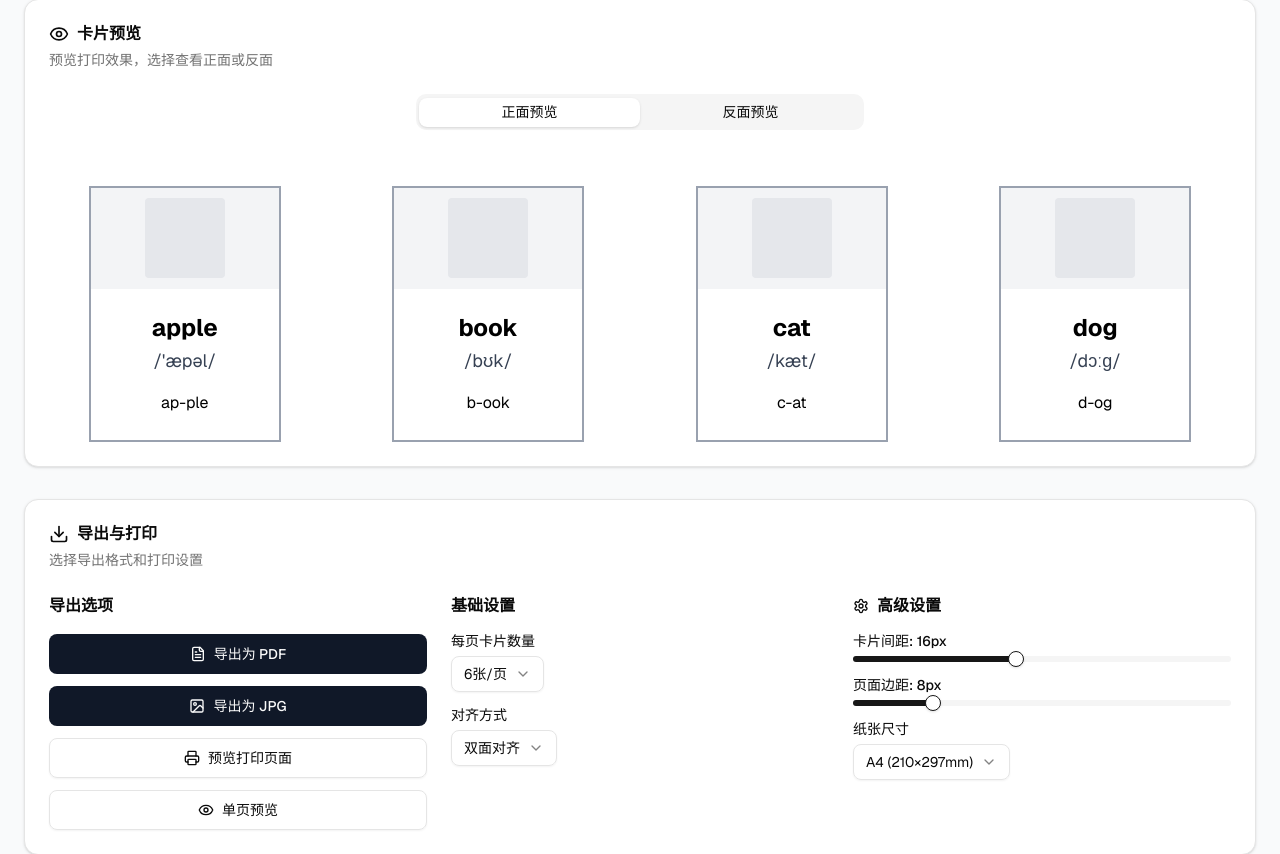
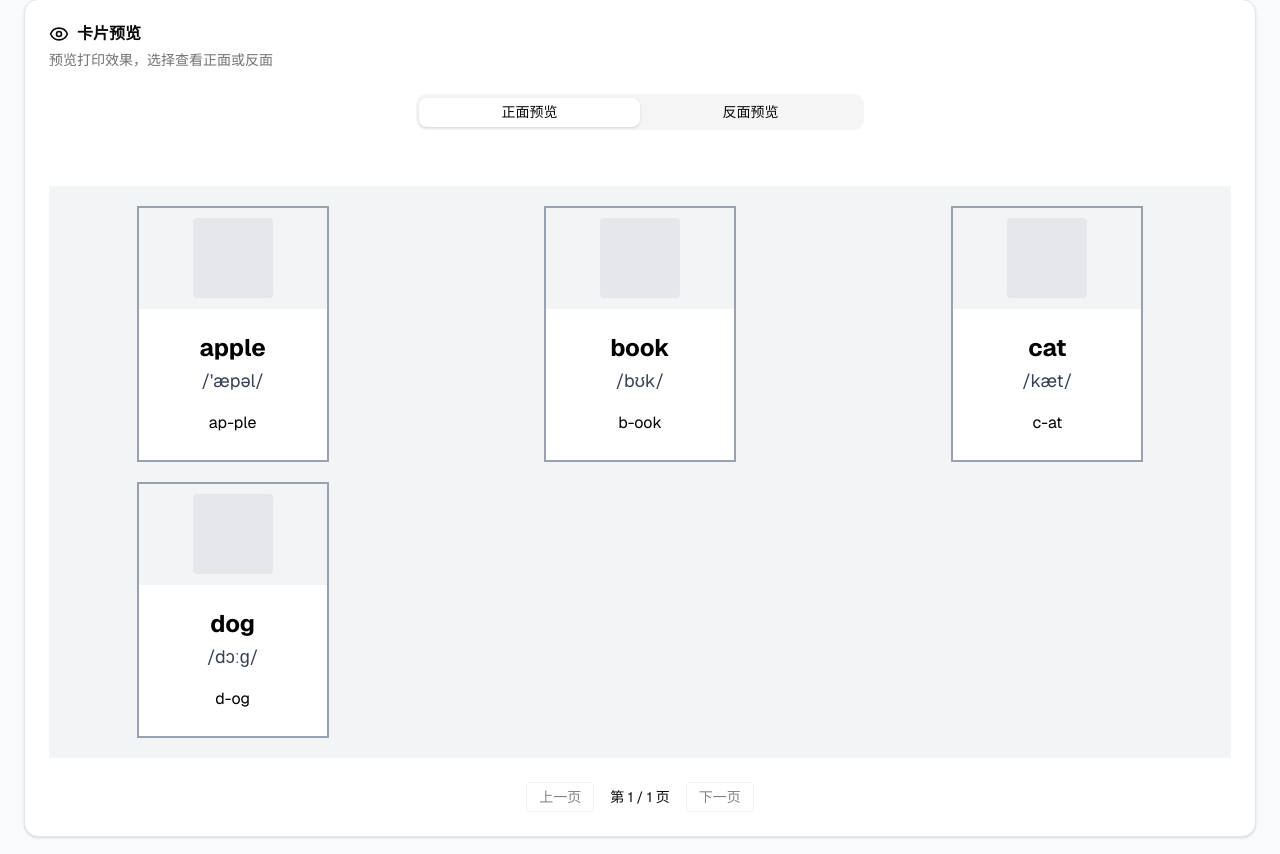
Before and after one commit to SharonWoods0417/word-cards, a Next.js app: page /workspace in a window 1280 px wide. Shown: the part 1109-1963 px from the top of the page. Built offline with nearby package versions, Linux system fonts and the light colour scheme.

Commit message:
feat: 卡片预览区分页与样式优化，去除调试边框，完善文档

```diff
--- a/app/workspace/page.tsx
+++ b/app/workspace/page.tsx
@@ -98,6 +98,20 @@ export default function WorkspacePage() {
   const [uploadMessage, setUploadMessage] = useState("")
   const fileInputRef = useRef<HTMLInputElement>(null)
 
+  // 预览分页相关状态
+  const [previewPage, setPreviewPage] = useState(1)
+  const cardsPerPage = 6 // 每页6张卡片
+
+  // 监听words和previewMode变化，自动回到第一页
+  useEffect(() => {
+    setPreviewPage(1)
+  }, [words.length, previewMode])
+
+  // 计算分页数据
+  const totalCards = words.filter((word) => word.word).length
+  const totalPages = Math.max(1, Math.ceil(totalCards / cardsPerPage))
+  const pagedWords = words.filter((word) => word.word).slice((previewPage - 1) * cardsPerPage, previewPage * cardsPerPage)
+
   // 2. 组件挂载后（只在客户端），用useEffect加载localStorage数据
   useEffect(() => {
     if (typeof window !== "undefined") {
@@ -119,8 +133,8 @@ export default function WorkspacePage() {
 
   // 5. 手动添加单词的处理函数
   const handleAddWord = () => {
-    // 生成唯一ID：时间戳 + 随机数，确保不重复
-    const newId = Date.now() + Math.floor(Math.random() * 1000)
+    // 生成唯一ID：用当前时间+随机数，保证只在客户端事件中生成
+    const newId = Date.now() + Math.floor(Math.random() * 1000000)
 
     // 创建新的空白单词条目
     const newWord: Word = {
@@ -204,7 +218,7 @@ export default function WorkspacePage() {
             }
             // 数据转换与合并
             const newWords: Word[] = (result.data as any[]).map(row => ({
-              id: Date.now() + Math.floor(Math.random() * 1000000),
+              id: Date.now() + Math.floor(Math.random() * 1000000), // 只在客户端事件中生成
               word: row.word?.trim() || "",
               phonetic: row.phonetic?.trim() || "",
               phonics: row.phonics?.trim() || "",
@@ -625,10 +639,9 @@ export default function WorkspacePage() {
               </div>
 
               <TabsContent value="front" className="mt-6">
-                <div className="grid grid-cols-1 sm:grid-cols-2 lg:grid-cols-3 xl:grid-cols-4 gap-8 justify-items-center">
-                  {words
-                    .filter((word) => word.word)
-                    .map((word) => (
+                <div>
+                  <div className="grid grid-cols-1 sm:grid-cols-2 lg:grid-cols-3 gap-x-20 gap-y-5 justify-items-center bg-gray-100 max-w-[1200px] mx-auto py-5 px-5">
+                    {pagedWords.map((word) => (
                       <div key={`front-${word.id}`} className="print-card">
                         {/* 正面卡片 - 严格按比例设计 */}
                         <div className="w-48 h-64 bg-white border-2 border-gray-400 flex flex-col">
@@ -644,7 +657,6 @@ export default function WorkspacePage() {
                               <div className="w-20 h-20 bg-gray-200 rounded"></div>
                             )}
                           </div>
-
                           {/* 文字区域 - 占60%高度 */}
                           <div className="h-[60%] flex flex-col justify-center items-center text-center px-4">
                             {/* 单词 + 音标组合，紧贴排列 */}
@@ -654,21 +666,34 @@ export default function WorkspacePage() {
                               {/* 音标 - 小一号字体，紧挨单词下方 */}
                               <p className="text-lg text-gray-700">{word.phonetic || "/ˈwɜːrd/"}</p>
                             </div>
-
                             {/* 拼读拆解 - 居中，纯文字，无装饰 */}
                             <p className="text-base text-black">{word.phonics || "w-or-d"}</p>
                           </div>
                         </div>
                       </div>
                     ))}
+                  </div>
+                  {/* 分页控件 */}
+                  <div className="flex items-center justify-center gap-4 mt-6">
+                    <button
+                      className="px-3 py-1 rounded border text-sm disabled:opacity-50"
+                      onClick={() => setPreviewPage(p => Math.max(1, p - 1))}
+                      disabled={previewPage === 1}
+                    >上一页</button>
+                    <span className="text-sm">第 {previewPage} / {totalPages} 页</span>
+                    <button
+                      className="px-3 py-1 rounded border text-sm disabled:opacity-50"
+                      onClick={() => setPreviewPage(p => Math.min(totalPages, p + 1))}
+                      disabled={previewPage === totalPages}
+                    >下一页</button>
+                  </div>
                 </div>
               </TabsContent>
 
               <TabsContent value="back" className="mt-6">
-                <div className="grid grid-cols-1 sm:grid-cols-2 lg:grid-cols-3 xl:grid-cols-4 gap-8 justify-items-center">
-                  {words
-                    .filter((word) => word.word)
-                    .map((word) => (
+                <div>
+                  <div className="grid grid-cols-1 sm:grid-cols-2 lg:grid-cols-3 gap-x-20 gap-y-5 justify-items-center bg-gray-100 max-w-[1200px] mx-auto py-5 px-5">
+                    {pagedWords.map((word) => (
                       <div key={`back-${word.id}`} className="print-card">
                         {/* 反面卡片 - 严格按比例设计 */}
                         <div className="w-48 h-64 bg-white border-2 border-gray-400 flex flex-col">
@@ -676,7 +701,6 @@ export default function WorkspacePage() {
                           <div className="h-[40%] bg-gray-100 flex items-center justify-center px-4">
                             <h1 className="text-xl font-bold text-black text-center">{word.chinese || "中文释义"}</h1>
                           </div>
-
                           {/* 例句区域 - 占60%高度 */}
                           <div className="h-[60%] flex flex-col justify-center items-center text-center px-4">
                             <div className="space-y-2">
@@ -693,6 +717,21 @@ export default function WorkspacePage() {
                         </div>
                       </div>
                     ))}
+                  </div>
+                  {/* 分页控件 */}
+                  <div className="flex items-center justify-center gap-4 mt-6">
+                    <button
+                      className="px-3 py-1 rounded border text-sm disabled:opacity-50"
+                      onClick={() => setPreviewPage(p => Math.max(1, p - 1))}
+                      disabled={previewPage === 1}
+                    >上一页</button>
+                    <span className="text-sm">第 {previewPage} / {totalPages} 页</span>
+                    <button
+                      className="px-3 py-1 rounded border text-sm disabled:opacity-50"
+                      onClick={() => setPreviewPage(p => Math.min(totalPages, p + 1))}
+                      disabled={previewPage === totalPages}
+                    >下一页</button>
+                  </div>
                 </div>
               </TabsContent>
             </Tabs>
```
Also changed, not shown: 1 other file (tests, documents, lock files or other folders).
